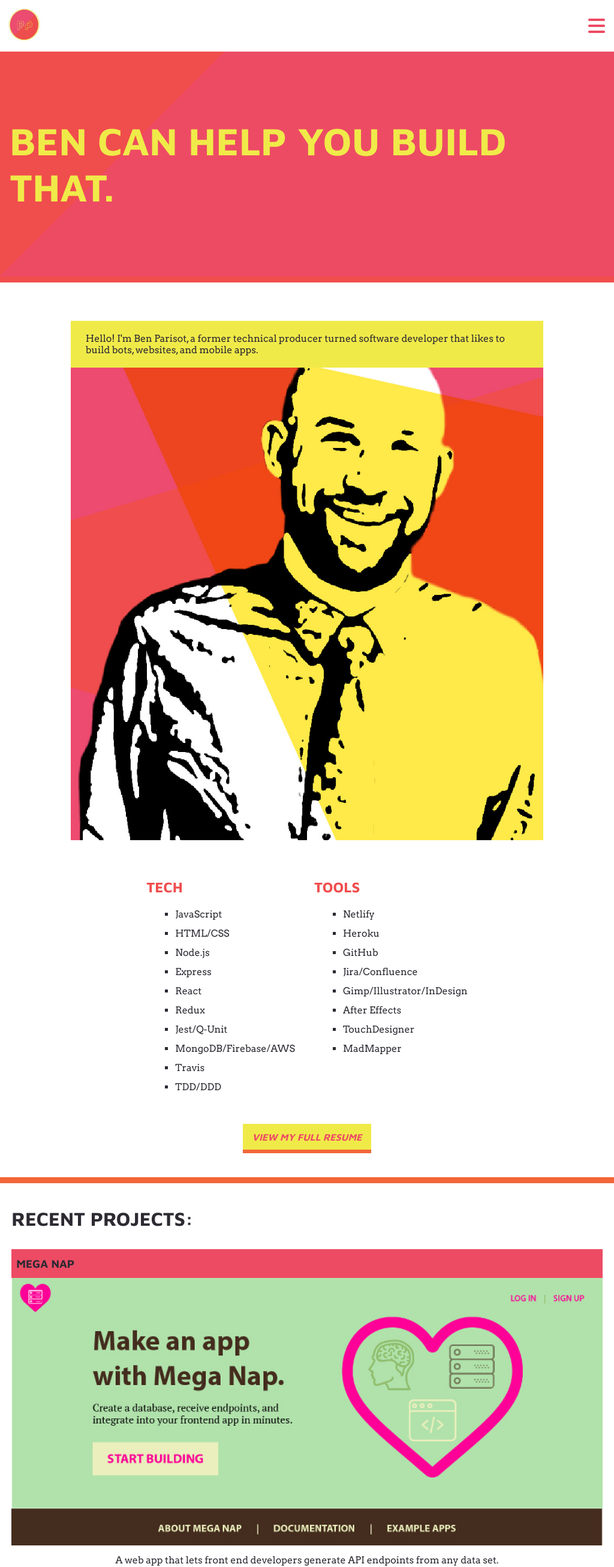
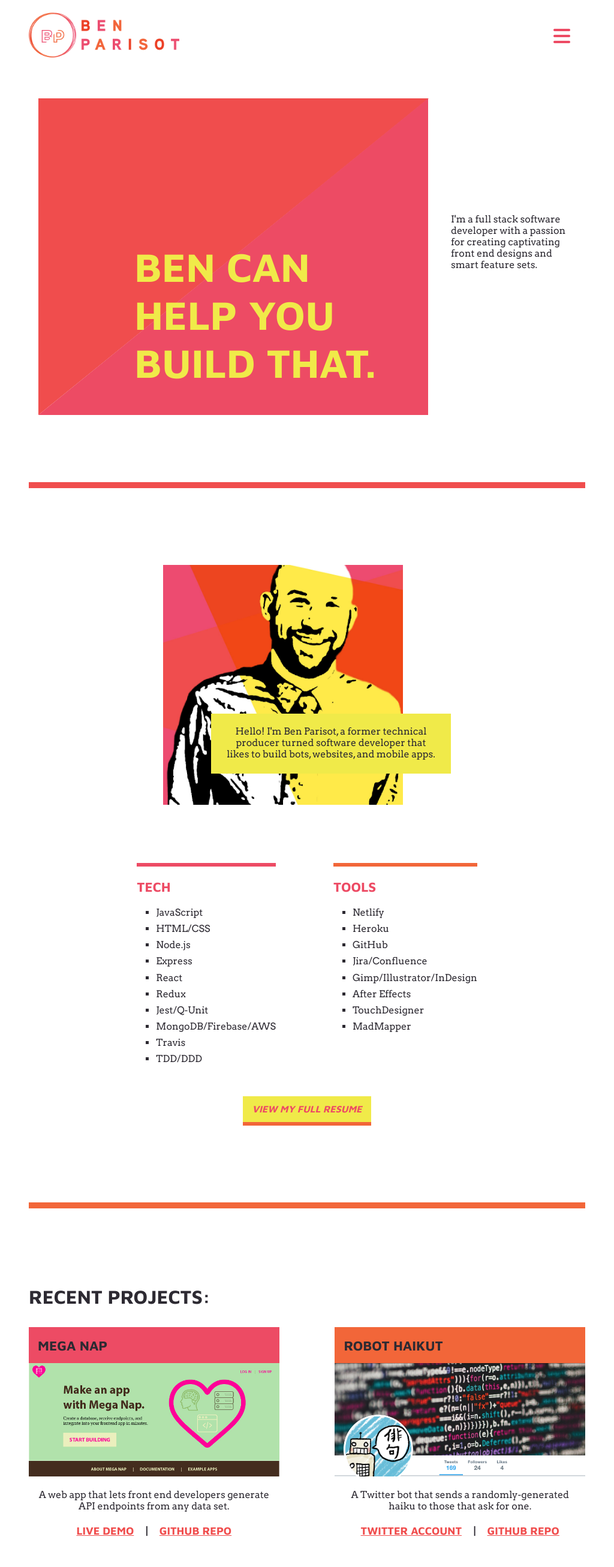
Before and after one commit to BenParisot/portfolio-site, a React (Create React App) app: page / in a window 1024 px wide. Shown: the top 2613 px of the page at 60% size. Built offline with nearby package versions, Linux system fonts and the light colour scheme.

Commit message:
finish MVP styles

```diff
--- a/src/App.css
+++ b/src/App.css
@@ -437,7 +437,7 @@ footer a {
 /****** DESKTOP STYLING ****/
 
 
-@media only screen and (min-width: 576px) and (max-width: 1190px) {
+@media only screen and (min-width: 576px) and (max-width: 940px) {
    /* header */
 
    header {
@@ -811,8 +811,455 @@ footer a {
     line-height: 1.5;
     font-family: 'Maven Pro', sans-serif;
   }
+}
+
+@media only screen and (min-width: 940px) and (max-width: 1190px) {
+  hr {
+    margin: 8rem 3rem;
+  }
+
+  header {
+    display: flex;
+    justify-content: space-between;
+    align-items: center;
+    margin: 1.3rem 3rem;
+    padding-right: .625rem;
+  }
+
+  header nav li {
+    list-style: none;
+    text-transform: uppercase;
+  }
+
+  header nav a {
+    text-decoration: none;
+    color: #2D2A32;
+    font-weight: bold;
+    font-family: 'Maven Pro', sans-serif;
+  }
+
+  .social-links {
+    display: none;
+  }
+
+  .fa-bars {
+    color: #ed4b64;
+  }
+
+  .logo-mobile {
+    display: none;
+  }
+
+  .sr-only {
+    position: absolute;
+    width: 1px;
+    height: 1px;
+    padding: 0;
+    margin: -1px;
+    overflow: hidden;
+    clip: rect(0,0,0,0);
+    border: 0;
+  }
+
+  .menu-toggle {
+    display: inline-block;
+    padding: .75em 15px;
+    line-height: 1em;
+    font-size: 1em;
+    color: #333;
+  }
+
+  .menu-toggle:hover, .menu-toggle:focus {
+    color: #c00;
+  }
+
+  .main-menu {
+    position: absolute;
+    display: none;
+    right: -200px;
+    top: 0;
+    height: 100%;
+    overflow-y: scroll;
+    overflow-x: visible;
+    z-index: 999;
+    -webkit-animiation: slideIn 1s ease;
+    animation: slideIn 1s ease;
+  }
+
+  @-webkit-keyframes slideIn {
+    from { right: -200px }
+    to {right: 0px }
+  }
+
+  @keyframes slideIn {
+    from { right: -200px }
+    to {right: 0px }
+  }
+
+  .main-menu ul {
+    list-style: none;
+    margin: 0;
+    padding: 2.5em 0 0;
+    -webkit-box-shadow: -8px 0 8px rgba(0,0,0,.5);
+      -moz-box-shadow: -8px 0 8px rgba(0,0,0,.5);
+            box-shadow: -8px 0 8px rgba(0,0,0,.5);
+    min-height: 100%;
+    width: 200px;
+    background: rgba(237, 75, 111, .95);
+  }
+
+  .main-menu a {
+    display: block;
+    padding: .75em 15px;
+    line-height: 1em;
+    font-size: 1em;
+    color: #f0ea49;
+    text-decoration: none;
+    border-bottom: 1px solid #383838;
+  }
+
+  .main-menu li:first-child a {
+    border-top: 1px solid #383838;
+  }
+
+  .main-menu a:hover, .main-menu a:focus {
+    background: #333;
+    text-decoration: underline;
+  }
+
+  .main-menu .menu-close {
+    position: absolute;
+    right: 0;
+    top: 0;
+  }
+
+  .main-menu:target, .main-menu[aria-expanded="true"] {
+    display: block;
+    right: 0;
+    outline: none;
+    -moz-box-shadow: 3px 0 12px rgba(0,0,0,.25);
+    -webkit-box-shadow: 3px 0 12px rgba(0,0,0,.25);
+    box-shadow: 3px 0 12px rgba(0,0,0,.25);
+  }
+
+  .main-menu:target .menu-close,
+  .main-menu[aria-expanded="true"] .menu-close {
+    z-index: 1001;
+  }
+
+  .main-menu:target ul,
+  .main-menu[aria-expanded="true"] ul {
+    position: relative;
+    z-index: 1000;
+  }
+
+  .main-menu:target + .backdrop, .main-menu[aria-expanded="true"] + .backdrop{
+    position: absolute;
+    display: block;
+    right: 0;
+    top: 0;
+    width: 100%;
+    height: 100%;
+    z-index: 998;
+    background: #000;
+    background: rgba(0,0,0,.25);
+    cursor: default;
+  }
+
+  @supports (position: fixed) {
+    .main-menu,
+    .main-menu:target + .backdrop,
+    .main-menu[aria-expanded="true"] + .backdrop{
+      position: fixed;
+    }
+  }
+  /** hero **/
+
+  .hero {
+    display: flex;
+    justify-content: center;
+    margin: 4rem 4rem 10rem 4rem;
+}
+
+.hero-left {
+    display: grid;
+    grid-template-columns: [left] 10rem [right] 30rem;
+    grid-template-rows: [top] 15rem [bottom] 0%;
+}
+
+.hero-right {
+    display: flex;
+    flex-direction: column;
+    justify-content: center;
+    align-items: center;
+    margin-left: 3rem;
+}
+
+.main-box {
+    grid-row-start: 2;
+    grid-column-start: 2;
+    grid-column-end: 3;
+}
+
+.main-box h1 {
+    font-size: 68px;
+    text-transform: uppercase;
+}
+
+.triangle-topleft {
+  height: 0;
+  border-top: 33.044rem solid #f04d4d;
+  border-right: 40.7rem solid transparent;
+  grid-column-start: 1;
+  grid-row-start: 1;
+  /* grid-row-end: right; */
+}
+
+.triangle-bottomright {
+  height: 0;
+  border-bottom: 33rem solid #ed4b64;
+  border-left: 40.625rem solid transparent;
+  grid-column-start: 1;
+  grid-column-end: 2;
+  grid-row-start: 1;
+}
 
 
+  /** about **/
+  .about {
+    display: flex;
+    flex-direction: column;
+    align-items: center;
+    justify-content: center;
+    margin: 4rem;
+}
+
+.about h4 {
+  font-size: 1.4rem;
+  text-transform: uppercase;
+  font-family: 'Maven Pro', sans-serif;
+  color: #ed4b64;
+}
+
+.about-left {
+  display: grid;
+  grid-template-columns: [left] 5rem [middle] 6rem [right] 14rem;
+  grid-template-rows: [top] 50% [middle] 20% [bottom] 20%;
+  margin-right: 5rem;
+}
+
+.about-left img {
+  width: 25rem;
+  grid-column-start: 1;
+}
+
+.about-right {
+  display: flex;
+  flex-direction: column;
+  justify-content: center;
+  align-items: center;
+  /* margin-left: 10rem; */
+}
+
+.tools-tech {
+  display: flex;
+  margin-bottom: 3rem;
+}
+
+.introduction {
+  /* grid-column-start: 1; */
+  grid-column-start: 2;
+  grid-row-end: 3;
+    background-color: #f0ea49;
+    padding: 20px 25px;
+    width: 350px;
+    text-align: center;
+
+}
+
+.tech {
+    border-top: 6px solid #ed4b64;
+    padding-top: 20px;
+    margin-right: 6rem;
+}
+
+.tech ul, .tools ul {
+  padding-left: 2rem;
+  padding-top: 1rem;
+}
+
+.tech li, .tools li {
+    line-height: 1.7;
+    list-style: square;
+}
+
+.tools {
+    border-top: 6px solid #f26639;
+    padding-top: 20px;
+}
+
+
+  /** projects **/
+
+  .projects-container {
+    margin: 3rem;
+  }
+
+  .projects {
+    display: flex;
+    flex-flow: row wrap;
+    justify-content: space-between;
+    margin-top: 2rem;
+}
+.project {
+    display: flex;
+    flex-direction: column;
+    width: 45%;
+    margin-bottom: 100px;
+  }
+
+.project-title {
+    display: flex;
+    align-items: center;
+    height: 60px;
+    text-transform: uppercase;
+    color: #2d2a32;
+    padding-left: 15px;
+  }
+
+  .project-title h3 {
+    margin-bottom: 0px;
+    font-family: 'Maven Pro', sans-serif;
+    font-size: 1.4rem;
+}
+
+.project img {
+  width: 100%;
+}
+
+.project p {
+  display: block;
+  margin: 1.3rem .6rem;
+  text-align: center;
+}
+
+.project h4 {
+  text-align: center;
+}
+
+.project a {
+  color: #f04d4d;
+  text-transform: uppercase;
+  font-family: 'Maven Pro', sans-serif;
+  font-weight: bold;
+  font-size: 1.125rem;
+}
+
+.project-spacer {
+  display: inline;
+  margin: 0 1rem;
+}
+
+.github-cta {
+  display: flex;
+  justify-content: center;
+}
+
+.github-cta-button {
+  padding: 2rem 1rem;
+  font-size: 1.125rem;
+}
+
+.fa-chevron-right {
+  color: #f04d4d;
+  margin-left: .2rem;
+}
+
+  /** work experience **/
+  .work {
+    margin: 4rem;
+    padding: 0 1.2rem;
+  }
+
+  .experience {
+    margin: 1rem 0 1rem 2rem;
+    line-height: 2;
+    list-style: square;
+  }
+
+  .experience li:hover {
+    color: #ed4b64;
+    cursor: pointer;
+  }
+
+  .experience li::selection {
+    color: #ed4b64;
+  }
+
+  .job-blurb {
+    background-color: #f0ea49;
+    padding: 2rem;
+    margin: 2rem 4rem;
+  }
+
+  .job {
+    line-height: 1.5;
+  }
+
+  .job h4 {
+    font-weight: normal;
+  }
+
+  .job-label {
+    font-weight: bold;
+    color: #ed4b64;
+    text-transform: uppercase;
+    line-height: 1.5;
+    font-family: 'Maven Pro', sans-serif;
+  }
+  /** contact **/
+
+  .contact {
+    display: flex;
+    justify-content: center;
+    align-items: center;
+    margin: 4rem;
+}
+
+.contact-message {
+  width: 40%;
+  padding: 2.5rem;
+}
+
+.contact-message p {
+  font-size: 1.8rem;
+}
+
+.contact-info {
+  display: flex;
+  flex-direction: column;
+  justify-content: center;
+  width: 40%;
+  border-left: 6px solid #f0ea49;
+  padding: 2.5rem;
+  margin-top: 1rem;
+  line-height: 2;
+  font-size: 1.125rem;
+}
+
+.contact-info a {
+    color: #2d2a32;
+}
+
+.contact-info a:hover {
+    color: #f26639;
+}
+
+.contact-method {
+    font-weight: bold;
+    color: #ed4b64;
+    text-transform: uppercase;
+}
 }
 
 @media only screen and (min-width: 1190px) {
```
